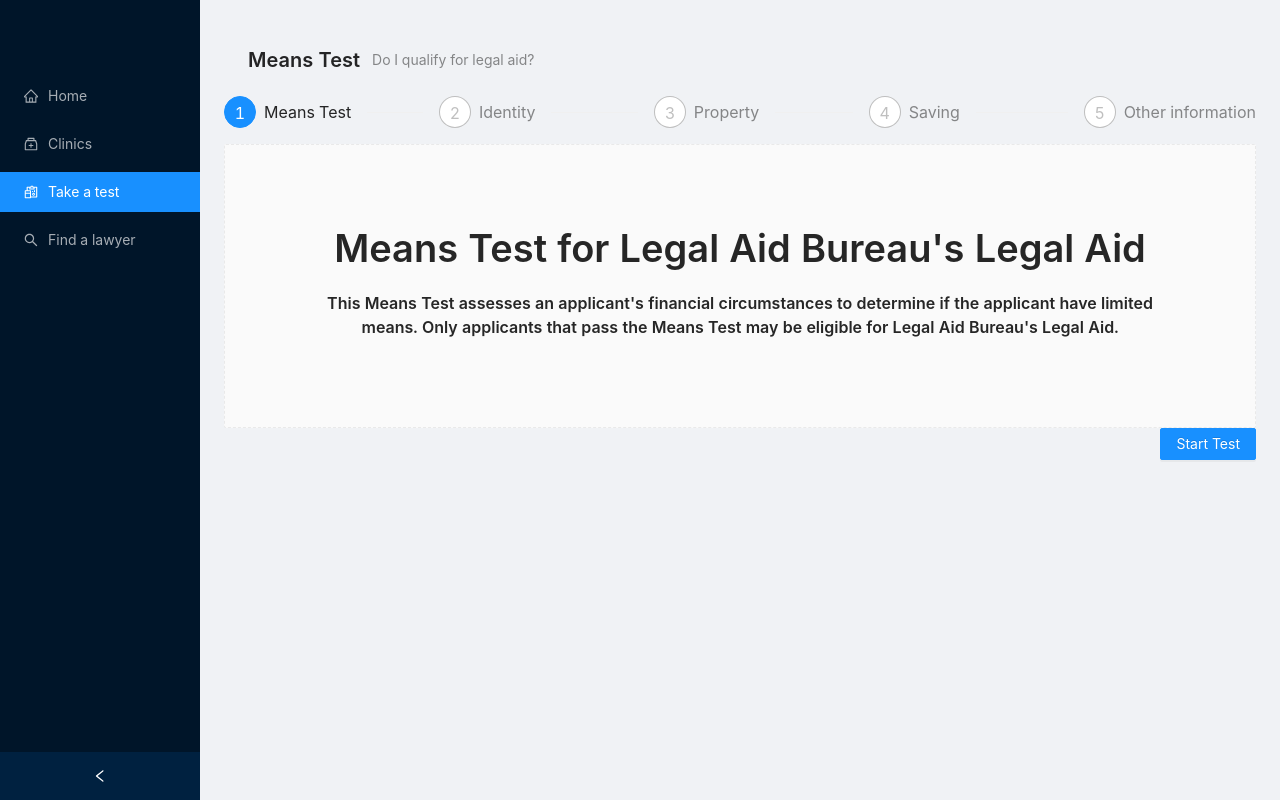
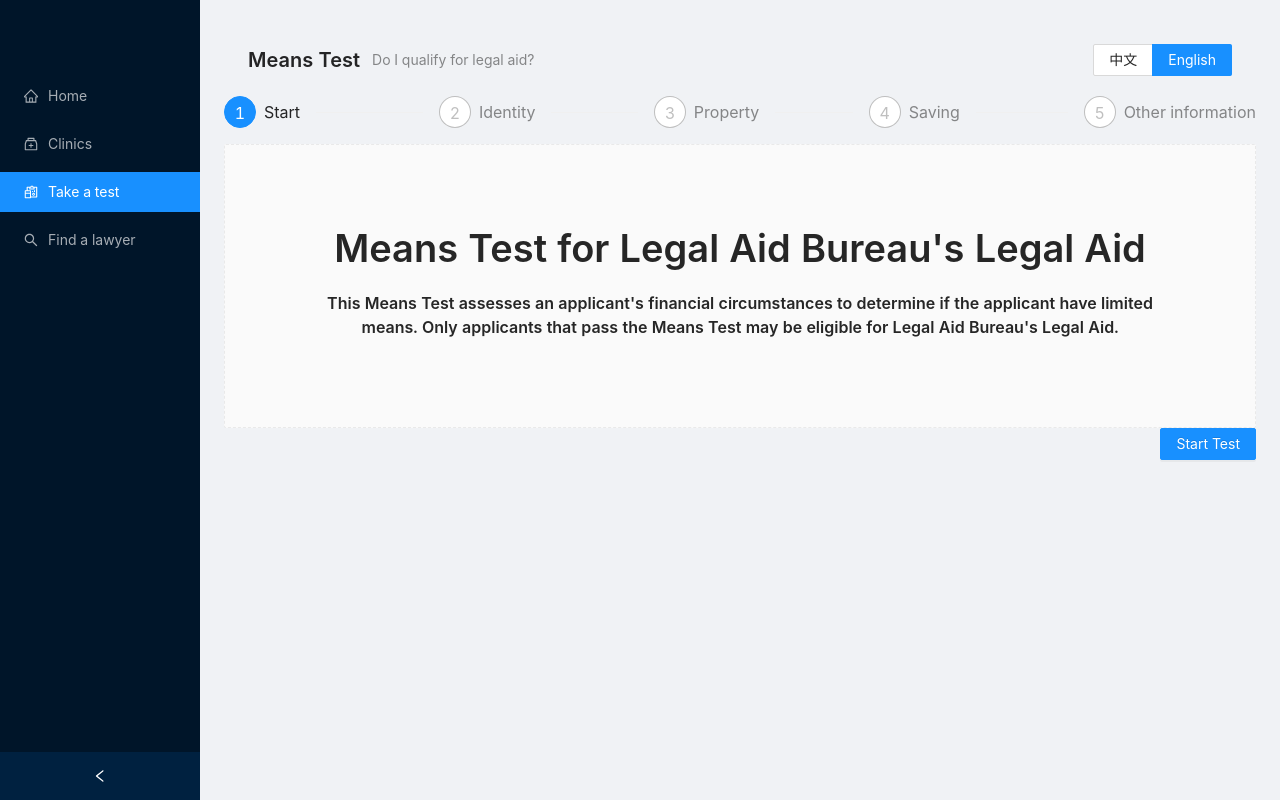
Before and after one commit to dearvae/SMULIT_NUSMUUUU, a Next.js app: page /test in a window 1280 px wide. Built offline with nearby package versions, Linux system fonts and the light colour scheme.

Commit message:
finish translate for means test

```diff
--- a/component/test/otherContent.js
+++ b/component/test/otherContent.js
@@ -3,14 +3,53 @@
 import moment from 'moment';
 import { useState } from 'react';
 import { useRouter } from 'next/router'
-import { PlusOutlined } from '@ant-design/icons';
+
+
+const en = {
+  "inputIncome":"Please input your income",
+  "your":"Your",
+  "member":"Member ",
+  "s":"'s",
+  "income12":" total income in past 12 months",
+  "title":"You are NOT eligible","Yes":"Yes",
+  "cancelText":"Restart",
+  "okText":"Back to Home Page",
+  "error1":"You do not qualify for legal aid, because your per capita monthly household income exceeds the limit.",
+  "message1":"Please add all your household members' total income in past 12 months.",
+  "message2":"A household member is any person residing with you and related by:",
+  "message3":"blood, marriage; or adoption.",
+  "message4":"Press confirm when you have added all.",
+  "label": "How many household members do you have?",
+  "message5":"This field is required!",
+  "confirm":"Confirm"
+}
+
+const zh = {
+  "inputIncome":"请输入你的收入情况",
+  "your":"你的",
+  "member":"住户",
+  "s":"的",
+  "income12":"过去12个月的总收入",
+  "title":"您不符合条件",
+  "cancelText":"重新测试",
+  "okText":"回到主界面",
+  "error1":"您不符合获得法律援助的条件，因为您的家庭人均月收入超过了限额。",
+  "message1":"请加上你所有家庭成员在过去12个月的总收入。",
+  "message2":"家庭成员是指与你一起居住并有关系的任何人员:",
+  "message3":"血缘、婚姻；或收养。",
+  "message4":"全部添加完毕后按完成。",
+  "label": "您有多少名家庭成员？",
+  "message5":"此字段为必填项!",
+  "confirm":"确认"
+}
 
 export default function OtherContent(props) {
     const router = useRouter();
-    const {isValid, setIsValid} = props;
+    const {language, isValid, setIsValid} = props;
     const [num, setNum] = useState(1);
     const [values, setValues] = useState({ val: []});
     const [disabled, setDisabled] = useState(false);
+    const text = language === 'en' ? en : zh;
 
     function handleChange(event, value) {
       console.log(value)
@@ -26,9 +65,9 @@
         input_form_list.push(
         <div key={i}>
           <Form.Item
-            label={(i == 0 ? "Your " : `Member ${i}'s `) +  "total income in past 12 months"}
+            label={(i == 0 ? text.your : `${text.member}${i}${text.s} `) +  text.income12}
             name={i}
-            rules={[{ required: true, message: 'Please input your income' }]}
+            rules={[{ required: true, message: text.inputIncome }]}
           >
             <InputNumber
             id="1"
@@ -45,11 +84,11 @@
 
     function error(message) {
         Modal.confirm({
-          title: 'You are NOT eligible',
+          title: `${text.title}`,
           content: message,
-          cancelText: 'Restart',
+          cancelText: `${text.cancelText}`,
           onCancel: () => { router.push("/test")},
-          okText: 'Back to Home Page',
+          okText: `${text.okText}`,
           afterClose: () => { router.push("/") }
         });
     }
@@ -68,7 +107,7 @@
         }
         let PCHI = total_household_income / (num*12)
         if (PCHI > 950) {
-          error("You do not qualify for legal aid, because your per capita monthly household income exceeds the limit.");
+          error(text.error1);
         } else {
           setIsValid(true);
         }
@@ -83,21 +122,22 @@
       onFinish={onSubmit}
     >
         <Title level={4}>
-            Please add all your household members' total income in past 12 months including yours.
+          {text.message1}
         </Title>
 
         <Title level={5}>
-        A household member is any person residing with you and related by:
+          {text.message2}
         <br />
-        blood marriage; or adoption.
+          {text.message3}
         <br />
-        Press finish when you have added all.
+          {text.message4}
+
         </Title>
 
         <Form.Item
-        label="How many household members do you have?"
+        label={text.label}
         name="num"
-        rules={[{ required: true, message: 'This field is required!' }]}
+        rules={[{ required: true, message: text.message5 }]}
       >
         <InputNumber
         id="1"
@@ -111,7 +151,7 @@
         {createInputs()}
 
            <Button type="primary" htmlType="submit" disabled={disabled} >
-          Confirm
+          {text.confirm}
         </Button>
 
 
--- a/component/test/propertyContent.js
+++ b/component/test/propertyContent.js
@@ -4,22 +4,58 @@
 import { useRouter } from 'next/router'
 import { InfoCircleOutlined, SearchOutlined } from '@ant-design/icons';
 
+const en = {
+    "title1":"You are NOT eligible",
+    "cancelText":"Restart",
+    "okText":"Back to Home Page",
+    "error1":"You do not qualify for legal aid, because you own more than one property.",
+    "error2":"You do not qualify for legal aid, because your property is not used by you as your place of residence.",
+    "error3":"You do not qualify for legal aid, because your property's annual value is more than $13,000.",
+    "title2":"Do you own any property?",
+    "Yes":"Yes",
+    "No":"No",
+    "title3":"Do you own more than 1 property?",
+    "title4":"Do you currently reside in this property?",
+    "title5":"What is the",
+    "title6":"Annual value of your house is the gross amount at which you can reasonably be expected to be let from year to year, when you pay for the expenses of repair, insurance, maintenance or upkeep and all taxes (other than goods and services tax).",
+    "title7":"annual value",
+    "title8":"of your residential property?"
+}
+
+const zh = {
+    "title1":"您不符合条件",
+    "cancelText":"重新测试",
+    "okText":"回到主界面",
+    "error1":"您不符合获得法律援助的条件，因为您拥有一个以上的房产。",
+    "error2":"您不符合获得法律援助的条件，因为您的房产并没有被用作您的居住地。",
+    "error3":"您不符合获得法律援助的条件，因为您房产的的年价值超过13,000美元",
+    "title2":"您拥有任何的房产吗？",
+    "Yes":"是",
+    "No":"否",
+    "title3":"你是否拥有1个以上的房产",
+    "title4":"您目前是否居住在此房产内？",
+    "title5":"您住宅的",
+    "title6":"您住宅的年价值是指当你支付了修理、保险、维护或保养的费用和所有的税收（商品和服务税除外）后，可以获得的收入。",
+    "title7":"年价值",
+    "title8":"是多少？"
+}
 export default function propertyContent(props) {
     const router = useRouter();
-    const {isValid, setIsValid} = props;
+    const {language,isValid, setIsValid} = props;
     const [showQuestion2, setShowQuestion2] = useState(false);
     const [showQuestion3, setShowQuestion3] = useState(false);
     const [showQuestion4, setShowQuestion4] = useState(false);
     const [value, setValue] = useState(0);
     const [canCheck, setCanCheck] = useState(true);
+    const text = language === 'en' ? en : zh;
 
     function error(message) {
         Modal.confirm({
-          title: 'You are NOT eligible',
+          title: `${text.title1}`,
           content: message,
-          cancelText: 'Restart',
+          cancelText: `${text.cancelText}`,
           onCancel: () => { router.push("/test")},
-          okText: 'Back to Home Page',
+          okText: `${text.okText}`,
           afterClose: () => { router.push("/") }
         });
     }
@@ -34,7 +70,7 @@
 
     function onChange2(e){
         if(e.target.value=="yes") {
-            error("You do not qualify for legal aid, because you own more than one property.");
+            error(text.error1);
         } else {
             setShowQuestion3(true);
         }
@@ -44,7 +80,7 @@
         if(e.target.value=="yes") {
             setShowQuestion4(true);
         } else {
-            error("You do not qualify for legal aid, because your property is not used by you as your place of residence.");
+            error(text.error2);
         }
     };
 
@@ -58,7 +94,7 @@
         setCanCheck(false)
         if(value > 13000) {
             setIsValid(false);
-            error("You do not qualify for legal aid, because your property's annual value is more than $13,000.");
+            error(text.error3);
         } else {
             setIsValid(true);
         }
@@ -67,23 +103,23 @@
     return (
      <>
         <Title level={5}>
-            Do you own any property?
+            {text.title2}
         </Title>
 
         <Radio.Group
          onChange={onChange1}  buttonStyle="solid">
-            <Radio.Button value="yes">Yes</Radio.Button>
-            <Radio.Button value="no">No</Radio.Button>
+            <Radio.Button value="yes">{text.Yes}</Radio.Button>
+            <Radio.Button value="no">{text.No}</Radio.Button>
         </Radio.Group>
         { showQuestion2 ? (
         <div style={{paddingTop:"20px"}}>
         <Title level={5}>
-        Do you own more than 1 property ?
+        {text.title3}
         </Title>
           <Radio.Group
             onChange={onChange2} buttonStyle="solid">
-              <Radio.Button value="yes">Yes</Radio.Button>
-              <Radio.Button value="no">No</Radio.Button>
+              <Radio.Button value="yes">{text.Yes}</Radio.Button>
+              <Radio.Button value="no">{text.No}</Radio.Button>
           </Radio.Group>
         </div>
         ) : null}
@@ -91,12 +127,12 @@
         { showQuestion3 ? (
         <div style={{paddingTop:"20px"}}>
         <Title level={5}>
-        Do you currently reside in this property
+        {text.title4}
         </Title>
           <Radio.Group
             onChange={onChange3} buttonStyle="solid">
-              <Radio.Button value="yes">Yes</Radio.Button>
-              <Radio.Button value="no">No</Radio.Button>
+              <Radio.Button value="yes">{text.Yes}</Radio.Button>
+              <Radio.Button value="no">{text.No}</Radio.Button>
           </Radio.Group>
         </div>
         ) : null}
@@ -104,11 +140,11 @@
     { showQuestion4 ? (
         <div style={{paddingTop:"20px"}}>
         <Title level={5}>
-            What is the
-            <Tooltip title="Annual value of your house is the gross amount at which you can reasonably be expected to be let from year to year, when you pay for the expenses of repair, insurance, maintenance or upkeep and all taxes (other than goods and services tax).">
-            <b> annual value <InfoCircleOutlined /> </b>
+            {text.title5}
+            <Tooltip title={text.title6}>
+            <b> {text.title7} <InfoCircleOutlined /> </b>
             </Tooltip>
-            of your residential property?
+            {text.title8}
         </Title>
         <div style={{paddingRight:"20px", display:"inline"}}>
             <InputNumber
--- a/component/test/savingContent.js
+++ b/component/test/savingContent.js
@@ -3,24 +3,64 @@
 import { useState } from 'react';
 import { useRouter } from 'next/router'
 import { InfoCircleOutlined } from '@ant-design/icons';
+const en = {
+  "title1":"You are NOT eligible",
+  "cancelText":"Restart",
+  "okText":"Back to Home Page",
+  "error1":"You do not qualify for legal aid, because your savings is more than $10000.",
+  "error2":"You do not qualify for legal aid, because your savings is more than $40000.",
+  "Yes":"Yes",
+  "No":"No",
+  "label1":"Enter your birth date",
+  "label2":'Please input your birth date!',
+  "label3":"Enter your bank accounts savings (personal or joint)",
+  "label4":"Please input your savings!",
+  "label5":"Enter your overall value of shares in your Central Depository (CDP) account",
+  "label6":"This field is required",
+  "label7":"Enter your other financial/investment products with a cash value",
+  "label8":"Other financial/investment products include things such as fixed deposit accounts at financial institutions, and shares, bonds and exchange traded funds aside from those in your CDP account.",
+  "label9":"This field is required",
+  "confirm":"Confirm",
+}
+
+const zh = {
+  "title1":"您不符合条件",
+  "cancelText":"重新测试",
+  "okText":"回到主界面",
+  "error1":"您不符合获得法律援助的条件，因为您的储蓄超过了10000新币。",
+  "error2":"您不符合获得法律援助的条件，因为您的储蓄超过了40000新币。",
+  "Yes":"是",
+  "No":"否",
+  "label1":"输入您的出生日期",
+  "label2":"请输入您的出生日期！",
+  "label3":"请输入您的银行存款（包含个人或联合账户）",
+  "label4":"请输入您的银行存款！",
+  "label5":"请输入您在中央托管（CDP）账户中的股票总价值",
+  "label6":"此字段为必填项!",
+  "label7":"请输入您的其它具有现金价值的金融/投资产品",
+  "label8":"其它金融/投资产品包括金融机构的定期存款账户，以及除您的 CDP 账户之外的股票、债券和交易所交易基金。",
+  "label9":"此字段为必填项!",
+  "confirm":"确认",
+}
 
 export default function SavingContent(props) {
     const router = useRouter();
-    const {isValid, setIsValid} = props;
+    const {language,isValid, setIsValid} = props;
     const [showQuestion2, setShowQuestion2] = useState(false);
     const [bank, setBank] = useState(0);
     const [cpf, setCPF] = useState(0);
     const [other, setOther] = useState(0);
     const [age, setAage] = useState(0);
     const [disabled, setDisabled] = useState(false);
+    const text = language === 'en' ? en : zh;
 
     function error(message) {
         Modal.confirm({
-          title: 'You are NOT eligible',
+          title: `${text.title1}`,
           content: message,
-          cancelText: 'Restart',
+          cancelText: `${text.cancelText}`,
           onCancel: () => { router.push("/test")},
-          okText: 'Back to Home Page',
+          okText: `${text.okText}`,
           afterClose: () => { router.push("/") }
         });
     }
@@ -58,9 +98,9 @@
     function onSubmit() {
         let total_savings = bank + cpf + other;
         if(age < 60 && total_savings > 10000) {
-            error("You do not qualify for legal aid, because your savings is more than $10000.");
+            error(text.error1);
         } else if(age >= 60 && total_savings > 40000) {
-            error("You do not qualify for legal aid, because your savings is more than $40000.");
+            error(text.error2);
         } else {
             setIsValid(true);
             setDisabled(true);
@@ -76,17 +116,17 @@
       onFinish={onSubmit}
     >
       <Form.Item
-        label="Enter your birth date"
+        label={text.label1}
         name="birthdate"
-        rules={[{ required: true, message: 'Please input your birth date!' }]}
+        rules={[{ required: true, message:text.label2}]}
       >
         <DatePicker onChange={onDateChange} style={{float:"left"}} />
       </Form.Item>
 
       <Form.Item
-        label="Enter your bank accounts savings (personal or joint)"
+        label={text.label3}
         name="savings"
-        rules={[{ required: true, message: 'Please input your savings!' }]}
+        rules={[{ required: true, message: text.label4}]}
       >
         <InputNumber
         id="1"
@@ -98,9 +138,9 @@
       </Form.Item>
 
       <Form.Item
-        label="Enter your overall value of shares in your Central Depository (CDP) account"
+        label={text.label5}
         name="cpf"
-        rules={[{ required: true, message: 'This field is required' }]}
+        rules={[{ required: true, message:text.label6 }]}
       >
         <InputNumber
         id="2"
@@ -112,10 +152,10 @@
       </Form.Item>
 
       <Form.Item
-        label="Enter your other financial/investment products with a cash value"
+        label={text.label7}
         name="other"
-        tooltip={{ title: 'Other financial/investment products include things such as fixed deposit accounts at financial institutions, and shares, bonds and exchange traded funds aside from those in your CDP account.', icon: <InfoCircleOutlined /> }}
-        rules={[{ required: true, message: 'This field is required' }]}
+        tooltip={{ title: text.label8, icon: <InfoCircleOutlined /> }}
+        rules={[{ required: true, message: text.label9}]}
       >
         <InputNumber
         id="3"
@@ -127,7 +167,7 @@
       </Form.Item>
 
         <Button type="primary" htmlType="submit" disabled={disabled} >
-          Confirm
+          {text.confirm}
         </Button>
 
     </Form>
--- a/pages/test.js
+++ b/pages/test.js
@@ -1,5 +1,5 @@
 import MyLayout from '../component/global/layout'
-import { Steps, Modal, Button, PageHeader } from 'antd';
+import { Steps, Modal, Radio, Button, PageHeader } from 'antd';
 import React from 'React'
 import IdentityContent from "../component/test/identityContent"
 import PropertyContent from "../component/test/propertyContent"
@@ -14,7 +14,7 @@
 
 const en = {
   "successMsg1" : "Congratulations! Based on our simplified assessment, you will likely pass the means test required by Legal Aid Bureau (“LAB”)! ",
-  "successMsg2" : 'Next, you may wish to visit LAB’s website for more information relating to the second stage - the Merits Test. More information on the Merits Test can be found <a target="_blank" href="https://lab.mlaw.gov.sg/legal-services/taking-the-merits-test/">[here]</a>(https://lab.mlaw.gov.sg/legal-services/taking-the-merits-test/).',
+  "successMsg2" : 'Next, you may wish to visit LAB’s website for more information relating to the second stage - the Merits Test. More information on the Merits Test can be found here (https://lab.mlaw.gov.sg/legal-services/taking-the-merits-test/).',
   "successMsg3" : "What you can expect?",
   "successMsg4" : "Basically, LAB will give you an appointment for Statement Taking. During that, you will be asked questions about your case. You should provide LAB with the full facts of your case as well as all the relevant documents/evidence. This helps LAB to investigate your case and assess whether legal aid should be granted to you. ",
   "successMsg5" : "After your statement is taken, LAB will assess if legal aid should be granted to you, especially whether you have reasonable grounds for bringing or defending a case in Court.",
@@ -24,19 +24,31 @@
   "startTest":"Start Test",
   "next":"Next",
   "eligibilityCheck":"Check my eligibility",
-
-
+  "title1":"Start",
+  "title2":"Identity",
+  "title3":"Property",
+  "title4":"Saving",
+  "title5":"Other information"
 }
 
-// const zh = {
-//   "successMsg1" : "Congratulations! Based on our simplified assessment, you will likely pass the means test required by Legal Aid Bureau (“LAB”)! ",
-//   "successMsg2" : 'Next, you may wish to visit LAB’s website for more information relating to the second stage - the Merits Test. More information on the Merits Test can be found <a target="_blank" href="https://lab.mlaw.gov.sg/legal-services/taking-the-merits-test/">[here]</a>(https://lab.mlaw.gov.sg/legal-services/taking-the-merits-test/).',
-//   "successMsg3" : "What you can expect?",
-//   "successMsg4" : "Basically, LAB will give you an appointment for Statement Taking. During that, you will be asked questions about your case. You should provide LAB with the full facts of your case as well as all the relevant documents/evidence. This helps LAB to investigate your case and assess whether legal aid should be granted to you. ",
-//   "successMsg5" : "After your statement is taken, LAB will assess if legal aid should be granted to you, especially whether you have reasonable grounds for bringing or defending a case in Court.",
-//   "backText" : "Back to Home Page",
-
-// }
+const zh = {
+  "successMsg1" : "恭喜！ 根据我们的初步评估，您很可能会通过法律援助局要求的经济资格审查！",
+  "successMsg2" : '接下来，您可以访问法律援助局的网站，来获取更多有关第二阶段 - 案情审查的信息 [更多](https://lab.mlaw.gov.sg/legal-services/taking-the-merits-test/).',
+  "successMsg3" : "案情审查的基本介绍",
+  "successMsg4" : "通常来说，法律援助局会为您预约一个时间。 您将被问及有关您的案件的问题。 您应向法律援助局提供关于您案件的全部事实以及所有相关文件/证据。 这有助于法律援助局调查您的案件并评估是否应向您授予法律援助。",
+  "successMsg5" : "在得到相关信息后，法律援助局会考量您是否有合理的理由在法庭上提起诉讼或辩护案件，以此来评估是否应向您提供法律援助。",
+  "backText" : "回到主界面",
+  "meansTest" : "经济情况调查",
+  "qualification":"我是否有资格获得法律援助",
+  "startTest":"开始测试",
+  "next":"下一步",
+  "eligibilityCheck":"查看我的资格",
+  "title1":"开始",
+  "title2":"个人信息",
+  "title3":"房产",
+  "title4":"储蓄",
+  "title5":"其他"
+}
 export default function Test(Props) {
   const {language, setLanguage} = Props;
   const [current, setCurrent] = useState(0);
@@ -76,21 +88,32 @@
     <SavingContent isValid={isValid} language={language} setIsValid={setIsValid}/>,
     <OtherContent isValid={isValid} language={language} setIsValid={setIsValid}/>
   ]
+  function onChange(e) {
+    console.log('radio1 checked', e.target.value);
+      setLanguage(e.target.value);
+    };
 
+    const options = [
+      { label: '中文', value: 'zh' },
+      { label: 'English', value: 'en' },
+    ];
   return (
    <>
      <PageHeader
       className="site-page-header"
       title={text.meansTest}
       subTitle={text.qualification}
+      extra={<Radio.Group options={options}  optionType="button"
+      buttonStyle="solid"
+      onChange={onChange} value={language} />}
       />
       <div>
         <Steps current={current} >
-          <Step title="Means Test" />
-          <Step title="Identity" />
-          <Step title="Property" />
-          <Step title="Saving" />
-          <Step title="Other information" />
+          <Step title={text.title1} />
+          <Step title={text.title2} />
+          <Step title={text.title3} />
+          <Step title={text.title4} />
+          <Step title={text.title5} />
         </Steps>
         <div className="steps-content">
 
```
Also changed, not shown: component/test/cover.js (+1 -2 lines).
